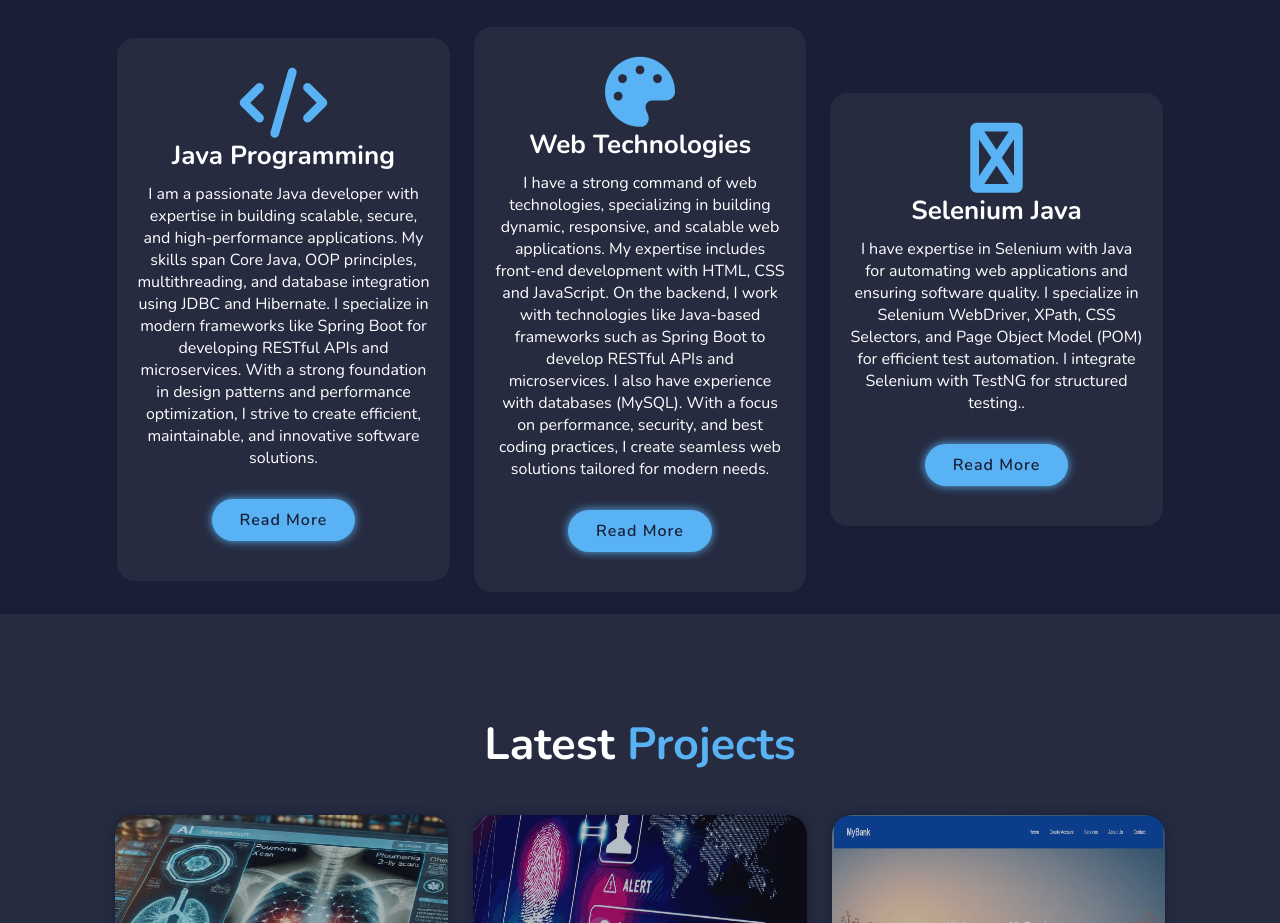
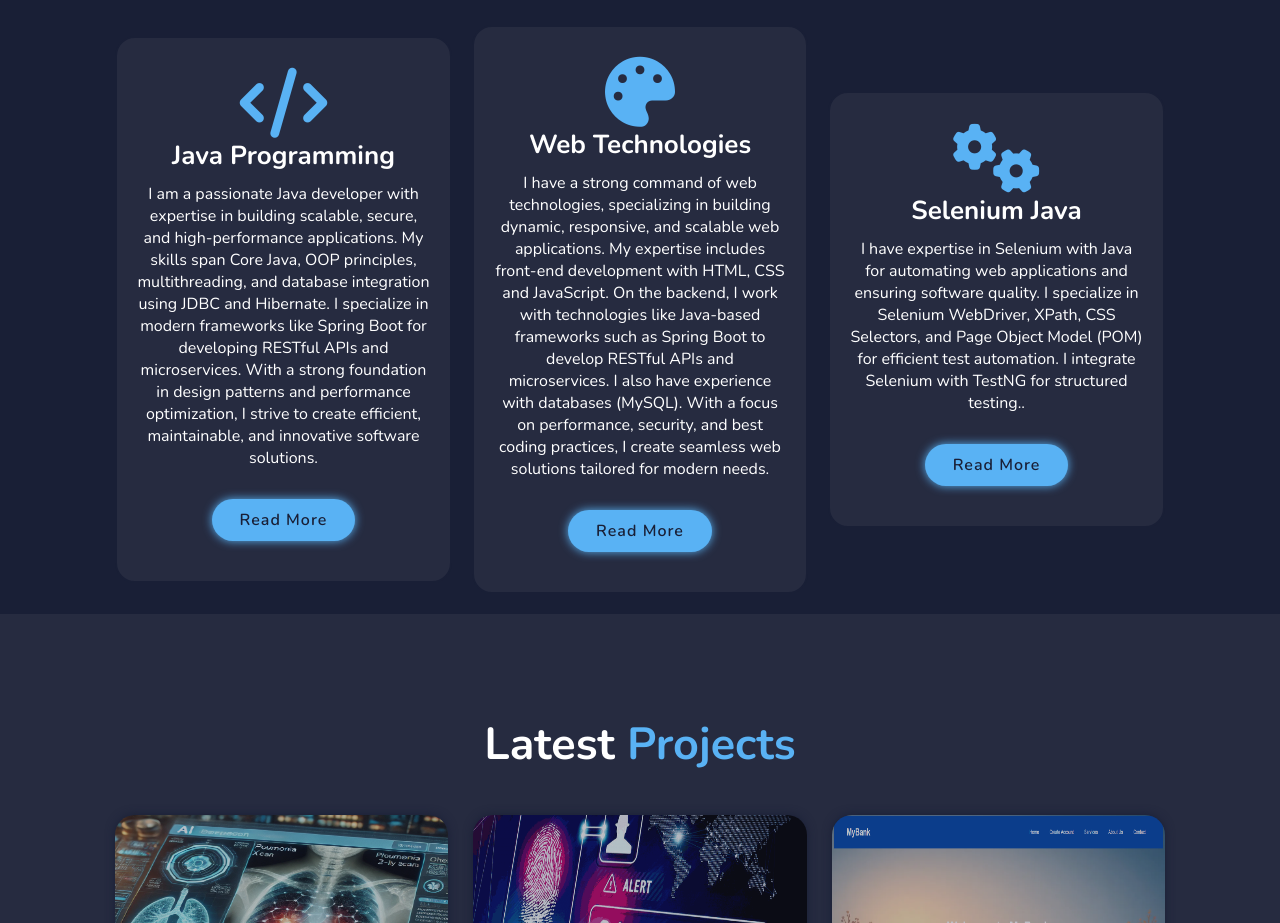
Before and after one commit to kiranmanogna/Kiran_Manogna_Portfolio, a plain HTML site: page index.html in a window 1280 px wide. Shown: the part 2600-3523 px from the top of the page. Drawn offline with nearby package versions, Linux system fonts and the light colour scheme.

Commit message:
Update index.html

```diff
--- a/index.html
+++ b/index.html
@@ -246,7 +246,7 @@
             </div>
 
             <div class="services-box">
-                <i class="fa-solid fa-android"></i>
+                <i class="fa-solid fa-gears"></i>
                 <h3>Selenium Java</h3>
                 <p>I have expertise in Selenium with Java for automating web applications and ensuring software quality. I specialize in Selenium WebDriver, XPath, CSS Selectors, and Page Object Model (POM) for efficient test automation. I integrate Selenium with TestNG for structured testing..</p>
                 <a href="#" class="btn">Read More</a>
```
